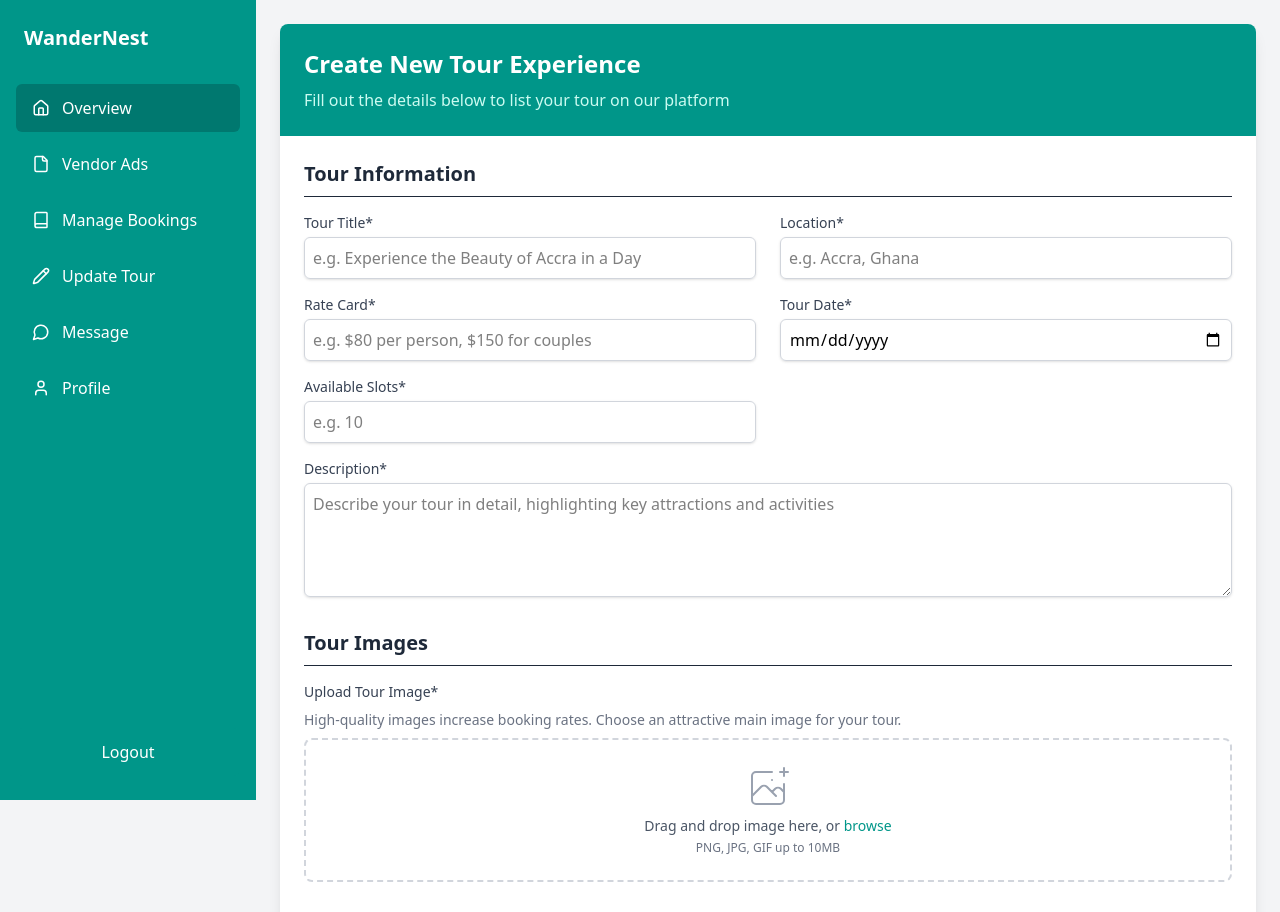
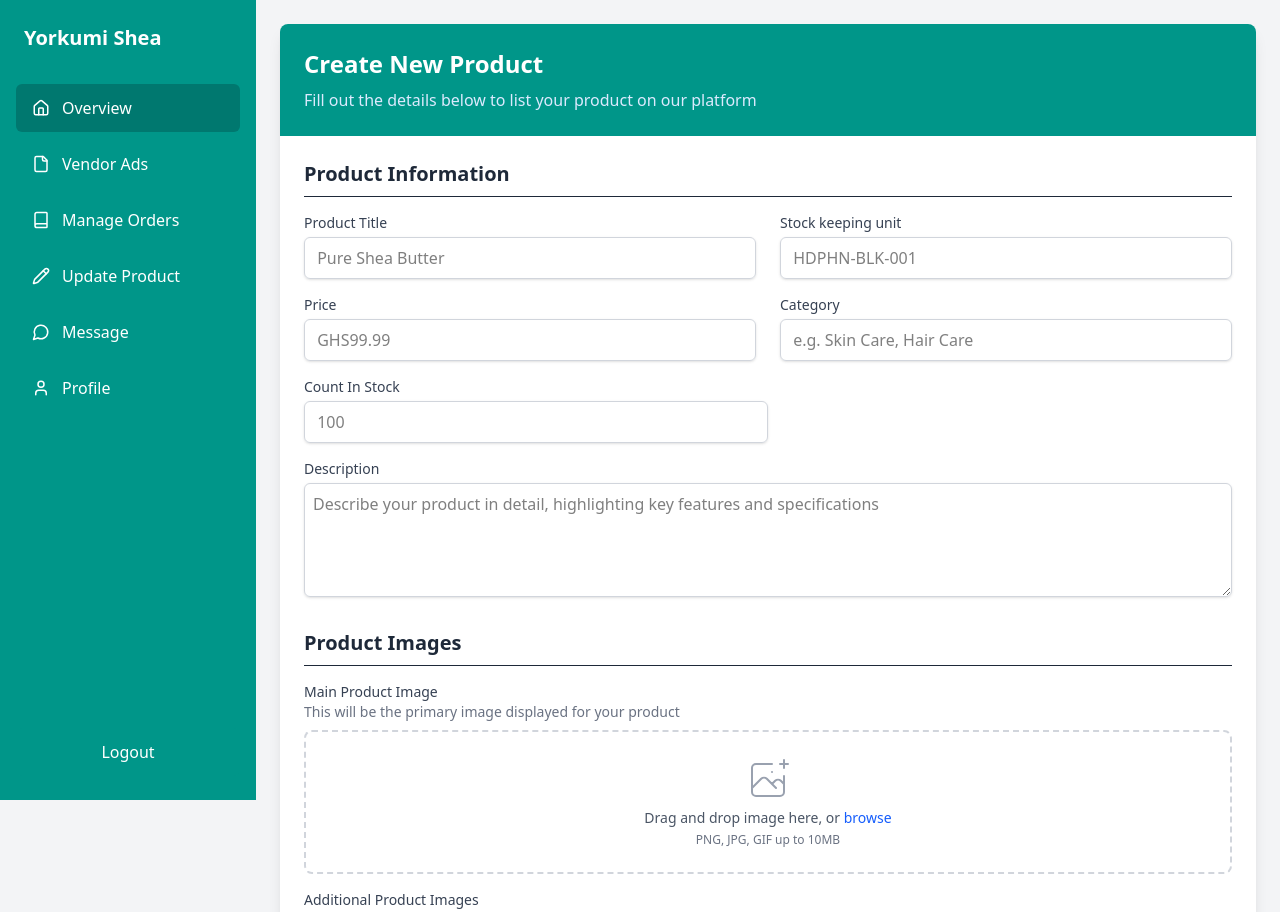
Before and after one commit to Mest-Dev-Nexus/yorkumi-frontend, a React (Vite) app: page /dashboard/create-product in a window 1280 px wide. Shown: the top 912 px of the page. Built offline with nearby package versions, Linux system fonts and the light colour scheme.

Commit message:
still working

```diff
--- a/src/components/Sidebar.jsx
+++ b/src/components/Sidebar.jsx
@@ -60,7 +60,7 @@ const Sidebar = () => {
         <div className="flex flex-col h-full py-6 px-4">
           {/* Logo/Brand and Close Button */}
           <div className="flex items-center justify-between mb-8 px-2 relative">
-            <span className="text-white text-xl font-bold">WanderNest</span>
+            <span className="text-white text-xl font-bold">Yorkumi Shea</span>
             {isMobile && (
               <button
                 onClick={toggleSidebar}
--- a/src/constants/index.js
+++ b/src/constants/index.js
@@ -16,12 +16,12 @@ export default{
             icon: FileIcon,
         },
         {
-            name: "Manage Bookings",
-            path: "/dashboard/bookings",
+            name: "Manage Orders",
+            path: "/dashboard/orders",
             icon: BookIcon,
         },
         {
-            name: "Update Tour",
+            name: "Update Product",
             path: "/dashboard/update/:id",
             icon: Pencil,
         },
--- a/src/pages/vendorDashboard/CreateProduct.jsx
+++ b/src/pages/vendorDashboard/CreateProduct.jsx
@@ -1,124 +1,150 @@
-import React from 'react'
+import React from "react";
 
 const CreateProduct = () => {
   return (
     <div className="w-full">
   <div className="max-w-5xl mx-auto bg-white rounded-lg shadow-lg overflow-hidden">
-
-
-
-        <div className="bg-teal-600 p-6">
-          <h1 className="text-2xl font-bold text-white">Create New Tour Experience</h1>
-          <p className="text-teal-100 mt-2">Fill out the details below to list your tour on our platform</p>
+    <div className="bg-[#009689] p-6">
+      <h1 className="text-2xl font-bold text-white">
+        Create New Product
+      </h1>
+      <p className="text-blue-100 mt-2">
+        Fill out the details below to list your product on our platform
+      </p>
     </div>
 
     <form className="p-4 md:p-6 space-y-8">
       {/* Basic Information */}
       <section className="space-y-4">
-            <h2 className="text-xl font-semibold text-gray-800 border-b pb-2">Tour Information</h2>
+        <h2 className="text-xl font-semibold text-gray-800 border-b pb-2">
+          Product Information
+        </h2>
 
         <div className="grid grid-cols-1 md:grid-cols-2 gap-6">
           <div>
-                <label htmlFor="title" className="block text-sm font-medium text-gray-700">
-                  Tour Title*
+            <label
+              htmlFor="title"
+              className="block text-sm font-medium text-gray-700"
+            >
+              Product Title
             </label>
             <input
               type="text"
               id="title"
               name="title"
               required
-                  className="mt-1 block w-full rounded-md border-gray-300 shadow-sm p-2 border focus:ring-teal-500 focus:border-teal-500"
-                  placeholder="e.g. Experience the Beauty of Accra in a Day"
+              className="mt-1 block w-full rounded-md border-gray-300 shadow-sm p-2 border focus:ring-blue-500 focus:border-blue-500"
+              placeholder=" Pure Shea Butter"
             />
           </div>
 
           <div>
-                <label htmlFor="location" className="block text-sm font-medium text-gray-700">
-                  Location*
+            <label
+              htmlFor="sku"
+              className="block text-sm font-medium text-gray-700"
+            >
+              Stock keeping unit
             </label>
             <input
               type="text"
-                  id="location"
-                  name="location"
+              id="sku"
+              name="sku"
               required
-                  className="mt-1 block w-full rounded-md border-gray-300 shadow-sm p-2 border focus:ring-teal-500 focus:border-teal-500"
-                  placeholder="e.g. Accra, Ghana"
+              className="mt-1 block w-full rounded-md border-gray-300 shadow-sm p-2 border focus:ring-blue-500 focus:border-blue-500"
+              placeholder=" HDPHN-BLK-001"
             />
           </div>
         </div>
 
         <div className="grid grid-cols-1 md:grid-cols-2 gap-6">
           <div>
-                <label htmlFor="rateCard" className="block text-sm font-medium text-gray-700">
-                  Rate Card*
+            <label
+              htmlFor="price"
+              className="block text-sm font-medium text-gray-700"
+            >
+              Price
             </label>
             <input
               type="text"
-                  id="rateCard"
-                  name="rateCard"
+              id="price"
+              name="price"
               required
-                  className="mt-1 block w-full rounded-md border-gray-300 shadow-sm p-2 border focus:ring-teal-500 focus:border-teal-500"
-                  placeholder="e.g. $80 per person, $150 for couples"
+              className="mt-1 block w-full rounded-md border-gray-300 shadow-sm p-2 border focus:ring-blue-500 focus:border-blue-500"
+              placeholder=" GHS99.99"
             />
           </div>
 
           <div>
-                <label htmlFor="date" className="block text-sm font-medium text-gray-700">
-                  Tour Date*
+            <label
+              htmlFor="category"
+              className="block text-sm font-medium text-gray-700"
+            >
+              Category
             </label>
             <input
-                  type="date"
-                  id="date"
-                  name="date"
+              type="text"
+              id="category"
+              name="category"
               required
-                  className="mt-1 block w-full rounded-md border-gray-300 shadow-sm p-2 border focus:ring-teal-500 focus:border-teal-500"
-                />
-              </div>
-            </div>
-
-            <div className="grid grid-cols-1 md:grid-cols-2 gap-6">
-              <div>
-                <label htmlFor="availableSlots" className="block text-sm font-medium text-gray-700">
-                  Available Slots*
-                </label>
-                <input
-                  type="number"
-                  id="availableSlots"
-                  name="availableSlots"
-                  min="1"
-                  required
-                  className="mt-1 block w-full rounded-md border-gray-300 shadow-sm p-2 border focus:ring-teal-500 focus:border-teal-500"
-                  placeholder="e.g. 10"
+              className="mt-1 block w-full rounded-md border-gray-300 shadow-sm p-2 border focus:ring-blue-500 focus:border-blue-500"
+              placeholder=" e.g. Skin Care, Hair Care"
             />
           </div>
         </div>
 
         <div>
-              <label htmlFor="description" className="block text-sm font-medium text-gray-700">
-                Description*
+          <label
+            htmlFor="countInStock"
+            className="block text-sm font-medium text-gray-700"
+          >
+            Count In Stock
+          </label>
+          <input
+            type="number"
+            id="countInStock"
+            name="countInStock"
+            min="0"
+            required
+            className="mt-1 block w-full md:w-1/2 rounded-md border-gray-300 shadow-sm p-2 border focus:ring-blue-500 focus:border-blue-500"
+            placeholder=" 100"
+          />
+        </div>
+
+        <div>
+          <label
+            htmlFor="description"
+            className="block text-sm font-medium text-gray-700"
+          >
+            Description
           </label>
           <textarea
             id="description"
             name="description"
             rows="4"
             required
-                className="mt-1 block w-full rounded-md border-gray-300 shadow-sm p-2 border focus:ring-teal-500 focus:border-teal-500"
-                placeholder="Describe your tour in detail, highlighting key attractions and activities"
+            className="mt-1 block w-full rounded-md border-gray-300 shadow-sm p-2 border focus:ring-blue-500 focus:border-blue-500"
+            placeholder="Describe your product in detail, highlighting key features and specifications"
           ></textarea>
         </div>
       </section>
 
-          {/* Tour Images */}
+      {/* Product Images */}
       <section className="space-y-4">
-            <h2 className="text-xl font-semibold text-gray-800 border-b pb-2">Tour Images</h2>
+        <h2 className="text-xl font-semibold text-gray-800 border-b pb-2">
+          Product Images
+        </h2>
 
-            <div className="space-y-2">
-              <label className="block text-sm font-medium text-gray-700">Upload Tour Image*</label>
-              <p className="text-sm text-gray-500">
-                High-quality images increase booking rates. Choose an attractive main image for your tour.
+        <div className="space-y-4">
+          <div>
+            <label
+              htmlFor="image"
+              className="block text-sm font-medium text-gray-700"
+            >
+              Main Product Image
+            </label>
+            <p className="text-sm text-gray-500 mb-2">
+              This will be the primary image displayed for your product
             </p>
-
-              <div className="mt-2">
             <div className="flex items-center justify-center border-2 border-dashed border-gray-300 rounded-lg p-6">
               <label htmlFor="image" className="w-full cursor-pointer">
                 <div className="space-y-1 text-center">
@@ -136,11 +162,71 @@ const CreateProduct = () => {
                     />
                   </svg>
                   <p className="text-sm text-gray-600">
-                        Drag and drop image here, or <span className="text-teal-600 hover:underline">browse</span>
+                    Drag and drop image here, or{" "}
+                    <span className="text-blue-600 hover:underline">
+                      browse
+                    </span>
                   </p>
-                      <p className="text-xs text-gray-500">PNG, JPG, GIF up to 10MB</p>
+                  <p className="text-xs text-gray-500">
+                    PNG, JPG, GIF up to 10MB
+                  </p>
                 </div>
-                    <input id="image" name="image" type="file" accept="image/*" required className="sr-only" />
+                <input
+                  id="image"
+                  name="image"
+                  type="file"
+                  accept="image/*"
+                  required
+                  className="sr-only"
+                />
+              </label>
+            </div>
+          </div>
+
+          <div>
+            <label
+              htmlFor="images"
+              className="block text-sm font-medium text-gray-700"
+            >
+              Additional Product Images
+            </label>
+            <p className="text-sm text-gray-500 mb-2">
+              Upload multiple images to show your product from different angles
+            </p>
+            <div className="flex items-center justify-center border-2 border-dashed border-gray-300 rounded-lg p-6">
+              <label htmlFor="images" className="w-full cursor-pointer">
+                <div className="space-y-1 text-center">
+                  <svg
+                    className="mx-auto h-12 w-12 text-gray-400"
+                    stroke="currentColor"
+                    fill="none"
+                    viewBox="0 0 48 48"
+                  >
+                    <path
+                      d="M28 8H12a4 4 0 00-4 4v20m32-12v8m0 0v8a4 4 0 01-4 4H12a4 4 0 01-4-4v-4m32-4l-3.172-3.172a4 4 0 00-5.656 0L28 28M8 32l9.172-9.172a4 4 0 015.656 0L28 28m0 0l4 4m4-24h8m-4-4v8m-12 4h.02"
+                      strokeWidth="2"
+                      strokeLinecap="round"
+                      strokeLinejoin="round"
+                    />
+                  </svg>
+                  <p className="text-sm text-gray-600">
+                    Drag and drop multiple images here, or{" "}
+                    <span className="text-blue-600 hover:underline">
+                      browse
+                    </span>
+                  </p>
+                  <p className="text-xs text-gray-500">
+                    Select multiple files (PNG, JPG, GIF up to 10MB each)
+                  </p>
+                </div>
+                <input
+                  id="images"
+                  name="images"
+                  type="file"
+                  accept="image/*"
+                  multiple
+                  className="sr-only"
+                />
               </label>
             </div>
           </div>
@@ -150,21 +236,21 @@ const CreateProduct = () => {
       <div className="flex flex-wrap justify-end gap-4 pt-4 border-t">
         <button
           type="button"
-              className="py-2 px-4 border border-gray-300 rounded-md shadow-sm text-sm font-medium text-gray-700 bg-white hover:bg-gray-50 focus:outline-none focus:ring-2 focus:ring-offset-2 focus:ring-teal-500"
+          className="py-2 px-4 border border-gray-300 rounded-md shadow-sm text-sm font-medium text-gray-700 bg-white hover:bg-gray-50 focus:outline-none focus:ring-2 focus:ring-offset-2 focus:ring-blue-500"
         >
           Save as Draft
         </button>
         <button
           type="submit"
-              className="py-2 px-6 border border-transparent rounded-md shadow-sm text-sm font-medium text-white bg-teal-600 hover:bg-teal-700 focus:outline-none focus:ring-2 focus:ring-offset-2 focus:ring-teal-500"
+          className="py-2 px-6 border border-transparent rounded-md shadow-sm text-sm font-medium text-white bg-[#009689] hover:bg-[#009689] focus:outline-none focus:ring-2 focus:ring-offset-2 focus:ring-[#009689]"
         >
-              Submit Product
+          Create Product
         </button>
       </div>
     </form>
   </div>
 </div>
-  )
-}
+  );
+};
 
-export default CreateProduct
+export default CreateProduct;
--- a/src/pages/vendorDashboard/Overview.jsx
+++ b/src/pages/vendorDashboard/Overview.jsx
@@ -12,7 +12,7 @@ const Overview = () => {
         <div className="flex space-x-2">
           <button className="px-4 py-2 border border-gray-300 rounded-md text-sm font-medium hover:bg-gray-50">Export</button>
           <Link to={'/dashboard/create-product'}>
-          <button className="px-4 py-2 bg-teal-600 text-white rounded-md text-sm font-medium hover:bg-teal-700">New Tour</button>
+          <button className="px-4 py-2 bg-teal-600 text-white rounded-md text-sm font-medium hover:bg-teal-700">New Product</button>
           </Link>
 
         </div>
@@ -35,7 +35,7 @@ const Overview = () => {
 
         <div className="bg-white p-6 rounded-lg shadow">
           <div className="flex flex-row items-center justify-between pb-2">
-            <h3 className="text-sm font-medium text-gray-500">Total Tours Published</h3>
+            <h3 className="text-sm font-medium text-gray-500">Total Products Added</h3>
             <div className="text-gray-400">
 
             </div>
@@ -74,12 +74,13 @@ const Overview = () => {
       </div>
 
       {/* Recent Activity */}
+
       <div className="grid grid-cols-1 gap-6 lg:grid-cols-3">
-        {/* Upcoming Tours */}
+  {/* Upcoming Shipments */}
   <div className="bg-white rounded-lg shadow lg:col-span-2">
     <div className="p-6 border-b">
-            <h3 className="font-medium">Upcoming Departures</h3>
-            <p className="text-sm text-gray-500">Tours departing in the next 7 days</p>
+      <h3 className="font-medium">Upcoming Shipments</h3>
+      <p className="text-sm text-gray-500">Products shipping in the next 7 days</p>
     </div>
     <div className="p-6">
       <div className="space-y-4">
@@ -87,18 +88,17 @@ const Overview = () => {
           <div className="flex items-start space-x-4">
             <div className="bg-gray-100 p-2 rounded-full">
               <svg xmlns="http://www.w3.org/2000/svg" className="h-5 w-5 text-gray-500" fill="none" viewBox="0 0 24 24" stroke="currentColor" strokeWidth={2}>
-                      <path strokeLinecap="round" strokeLinejoin="round" d="M17.657 16.657L13.414 20.9a1.998 1.998 0 01-2.827 0l-4.244-4.243a8 8 0 1111.314 0z" />
-                      <path strokeLinecap="round" strokeLinejoin="round" d="M15 11a3 3 0 11-6 0 3 3 0 016 0z" />
+                <path strokeLinecap="round" strokeLinejoin="round" d="M20 7l-8-4-8 4m16 0l-8 4m8-4v10l-8 4m0-10L4 7m8 4v10M4 7v10l8 4" />
               </svg>
             </div>
             <div>
-                    <p className="font-medium">Paris City Tour</p>
-                    <p className="text-sm text-gray-500">10 participants</p>
+              <p className="font-medium">Yorkumi Shea</p>
+              <p className="text-sm text-gray-500">250 units</p>
               <div className="flex items-center mt-1">
                 <span className="text-xs bg-green-100 text-green-800 px-2 py-0.5 rounded-full">
-                        Confirmed
+                  Ready
                 </span>
-                      <span className="text-xs text-gray-500 ml-2">Apr 25, 2025</span>
+                <span className="text-xs text-gray-500 ml-2">May 15, 2025</span>
               </div>
             </div>
           </div>
@@ -111,18 +111,17 @@ const Overview = () => {
           <div className="flex items-start space-x-4">
             <div className="bg-gray-100 p-2 rounded-full">
               <svg xmlns="http://www.w3.org/2000/svg" className="h-5 w-5 text-gray-500" fill="none" viewBox="0 0 24 24" stroke="currentColor" strokeWidth={2}>
-                      <path strokeLinecap="round" strokeLinejoin="round" d="M17.657 16.657L13.414 20.9a1.998 1.998 0 01-2.827 0l-4.244-4.243a8 8 0 1111.314 0z" />
-                      <path strokeLinecap="round" strokeLinejoin="round" d="M15 11a3 3 0 11-6 0 3 3 0 016 0z" />
+                <path strokeLinecap="round" strokeLinejoin="round" d="M20 7l-8-4-8 4m16 0l-8 4m8-4v10l-8 4m0-10L4 7m8 4v10M4 7v10l8 4" />
               </svg>
             </div>
             <div>
-                    <p className="font-medium">Rome Walking Tour</p>
-                    <p className="text-sm text-gray-500">8 participants</p>
+              <p className="font-medium">Yorkumi Shea</p>
+              <p className="text-sm text-gray-500">180 units</p>
               <div className="flex items-center mt-1">
                 <span className="text-xs bg-green-100 text-green-800 px-2 py-0.5 rounded-full">
-                        Confirmed
+                  Ready
                 </span>
-                      <span className="text-xs text-gray-500 ml-2">Apr 26, 2025</span>
+                <span className="text-xs text-gray-500 ml-2">May 16, 2025</span>
               </div>
             </div>
           </div>
@@ -135,18 +134,17 @@ const Overview = () => {
           <div className="flex items-start space-x-4">
             <div className="bg-gray-100 p-2 rounded-full">
               <svg xmlns="http://www.w3.org/2000/svg" className="h-5 w-5 text-gray-500" fill="none" viewBox="0 0 24 24" stroke="currentColor" strokeWidth={2}>
-                      <path strokeLinecap="round" strokeLinejoin="round" d="M17.657 16.657L13.414 20.9a1.998 1.998 0 01-2.827 0l-4.244-4.243a8 8 0 1111.314 0z" />
-                      <path strokeLinecap="round" strokeLinejoin="round" d="M15 11a3 3 0 11-6 0 3 3 0 016 0z" />
+                <path strokeLinecap="round" strokeLinejoin="round" d="M20 7l-8-4-8 4m16 0l-8 4m8-4v10l-8 4m0-10L4 7m8 4v10M4 7v10l8 4" />
               </svg>
             </div>
             <div>
-                    <p className="font-medium">Barcelona Food Tour</p>
-                    <p className="text-sm text-gray-500">12 participants</p>
+              <p className="font-medium">Yorkumi Shea</p>
+              <p className="text-sm text-gray-500">120 units</p>
               <div className="flex items-center mt-1">
                 <span className="text-xs bg-yellow-100 text-yellow-800 px-2 py-0.5 rounded-full">
-                        Almost Full
+                  Production Pending
                 </span>
-                      <span className="text-xs text-gray-500 ml-2">Apr 28, 2025</span>
+                <span className="text-xs text-gray-500 ml-2">May 18, 2025</span>
               </div>
             </div>
           </div>
@@ -157,18 +155,18 @@ const Overview = () => {
 
         <div className="text-center pt-2">
           <a href="#" className="text-teal-600 hover:text-teal-700 text-sm font-medium">
-                  View all scheduled departures
+            View all scheduled shipments
           </a>
         </div>
       </div>
     </div>
   </div>
 
-        {/* Popular Tours */}
+  {/* Popular Products */}
   <div className="bg-white rounded-lg shadow">
     <div className="p-6 border-b">
-            <h3 className="font-medium">Popular Tours</h3>
-            <p className="text-sm text-gray-500">Based on bookings this month</p>
+      <h3 className="font-medium">Best Selling Products</h3>
+      <p className="text-sm text-gray-500">Based on sales this month</p>
     </div>
     <div className="p-6">
       <div className="space-y-4">
@@ -180,12 +178,12 @@ const Overview = () => {
               </svg>
             </div>
             <div>
-                    <p className="font-medium">Paris Night Tour</p>
-                    <p className="text-sm text-gray-500">4.9 ★ (128 reviews)</p>
-                    <p className="text-xs text-gray-500">89 bookings this month</p>
+              <p className="font-medium">Yorkumi Shea</p>
+              <p className="text-sm text-gray-500">4.9 ★ (328 reviews)</p>
+              <p className="text-xs text-gray-500">589 units sold this month</p>
             </div>
           </div>
-                <span className="font-medium">$89.99</span>
+          <span className="font-medium">GHS129.99</span>
         </div>
 
         <div className="flex items-center justify-between border-b pb-4">
@@ -196,12 +194,12 @@ const Overview = () => {
               </svg>
             </div>
             <div>
-                    <p className="font-medium">Venice Gondola Ride</p>
-                    <p className="text-sm text-gray-500">4.8 ★ (96 reviews)</p>
-                    <p className="text-xs text-gray-500">76 bookings this month</p>
+              <p className="font-medium">Yorkumi Shea</p>
+              <p className="text-sm text-gray-500">4.8 ★ (246 reviews)</p>
+              <p className="text-xs text-gray-500">426 units sold this month</p>
             </div>
           </div>
-                <span className="font-medium">$129.50</span>
+          <span className="font-medium">GHS199.50</span>
         </div>
 
         <div className="flex items-center justify-between border-b pb-4">
@@ -212,23 +210,24 @@ const Overview = () => {
               </svg>
             </div>
             <div>
-                    <p className="font-medium">Barcelona Tapas Tour</p>
-                    <p className="text-sm text-gray-500">4.7 ★ (112 reviews)</p>
-                    <p className="text-xs text-gray-500">64 bookings this month</p>
+              <p className="font-medium">Yorkumi Shea</p>
+              <p className="text-sm text-gray-500">4.7 ★ (187 reviews)</p>
+              <p className="text-xs text-gray-500">314 units sold this month</p>
             </div>
           </div>
-                <span className="font-medium">$79.00</span>
+          <span className="font-medium">GHS899.00</span>
         </div>
 
         <div className="text-center pt-2">
           <a href="#" className="text-teal-600 hover:text-teal-700 text-sm font-medium">
-                  View all tours
+            View all products
           </a>
         </div>
       </div>
     </div>
   </div>
 </div>
+
 
       {/* Additional Stats Row */}
 
--- a/src/pages/vendorDashboard/VendorAds.jsx
+++ b/src/pages/vendorDashboard/VendorAds.jsx
@@ -5,7 +5,7 @@ const VendorAds = () => {
   return (
     <div>
       <div className="grid grid-cols-1 sm:grid-cols-2 lg:grid-cols-3 xl:grid-cols-4 gap-6 p-4">
-      {[1,2,3,4,5,6,].map((ad, index) => {
+      {[1,2,3,4,5,6,7,8].map((ad, index) => {
           return <VendorAdsCArd key={index} />;
         })}
       </div>
```
Also changed, not shown: src/components/VendorAdsCArd.jsx (+6 -18 lines). Lines whose indentation alone changed are shown as unchanged.
